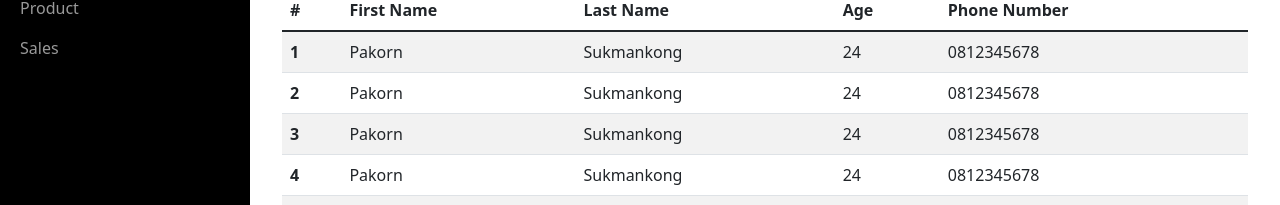
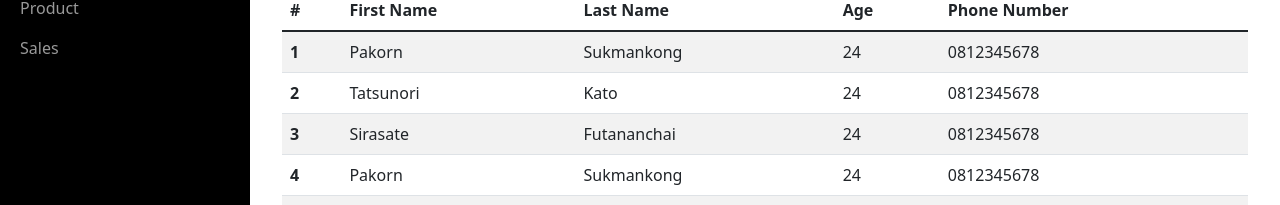
Before and after one commit to bridgecrew-perf6/test-deploy-web, a plain HTML site: page member.html in a window 1280 px wide. Shown: the part 157-362 px from the top of the page. Drawn offline with nearby package versions, Linux system fonts and the light colour scheme.

Commit message:
change name

```diff
--- a/member.html
+++ b/member.html
@@ -188,15 +188,15 @@
                               </tr>
                               <tr>
                                 <th scope="row">2</th>
-                                <td>Pakorn</td>
-                                <td>Sukmankong</td>
+                                <td>Tatsunori</td>
+                                <td>Kato</td>
                                 <td>24</td>
                                 <td>0812345678</td>
                               </tr>
                               <tr>
                                 <th scope="row">3</th>
-                                <td>Pakorn</td>
-                                <td>Sukmankong</td>
+                                <td>Sirasate</td>
+                                <td>Futananchai</td>
                                 <td>24</td>
                                 <td>0812345678</td>
                               </tr>
```
